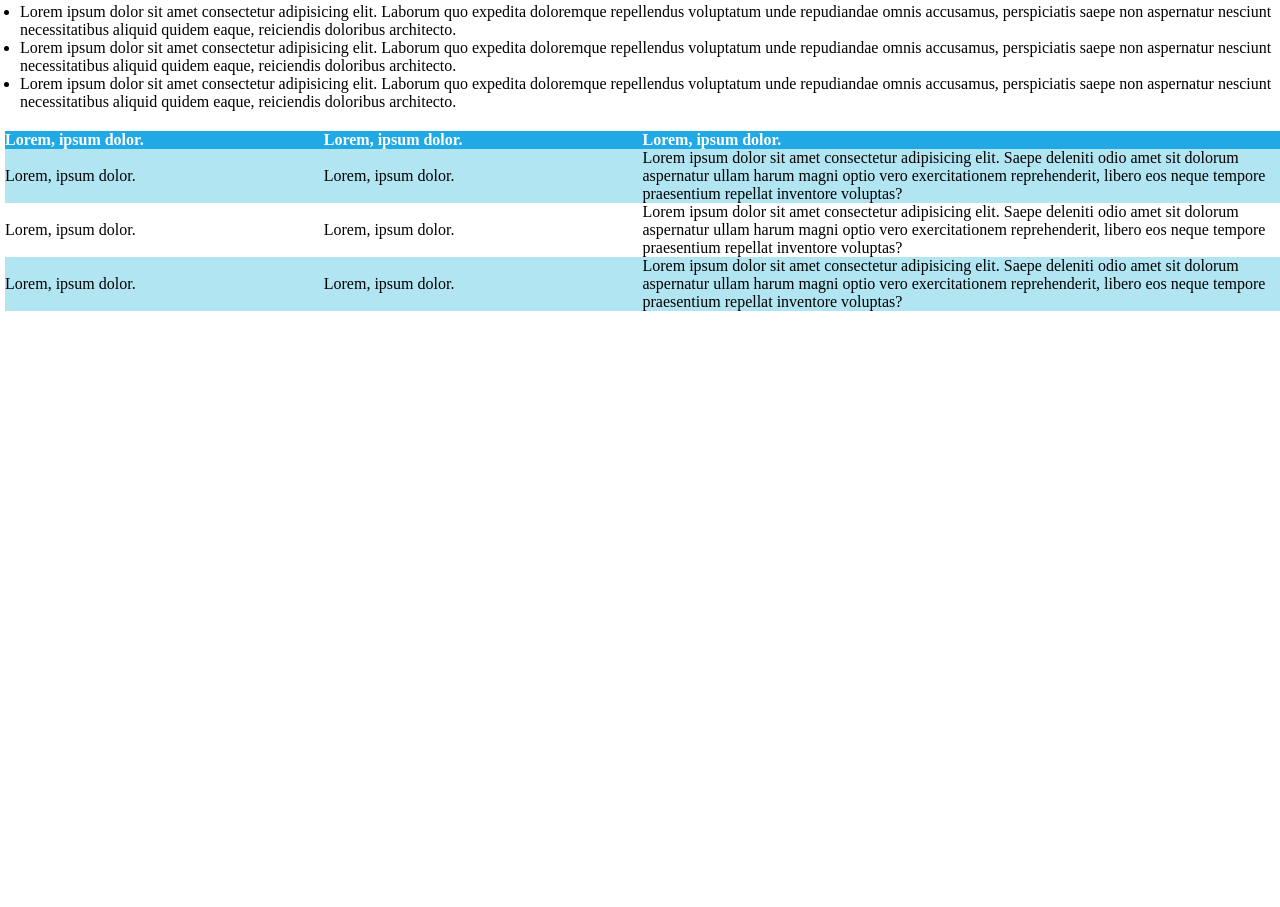
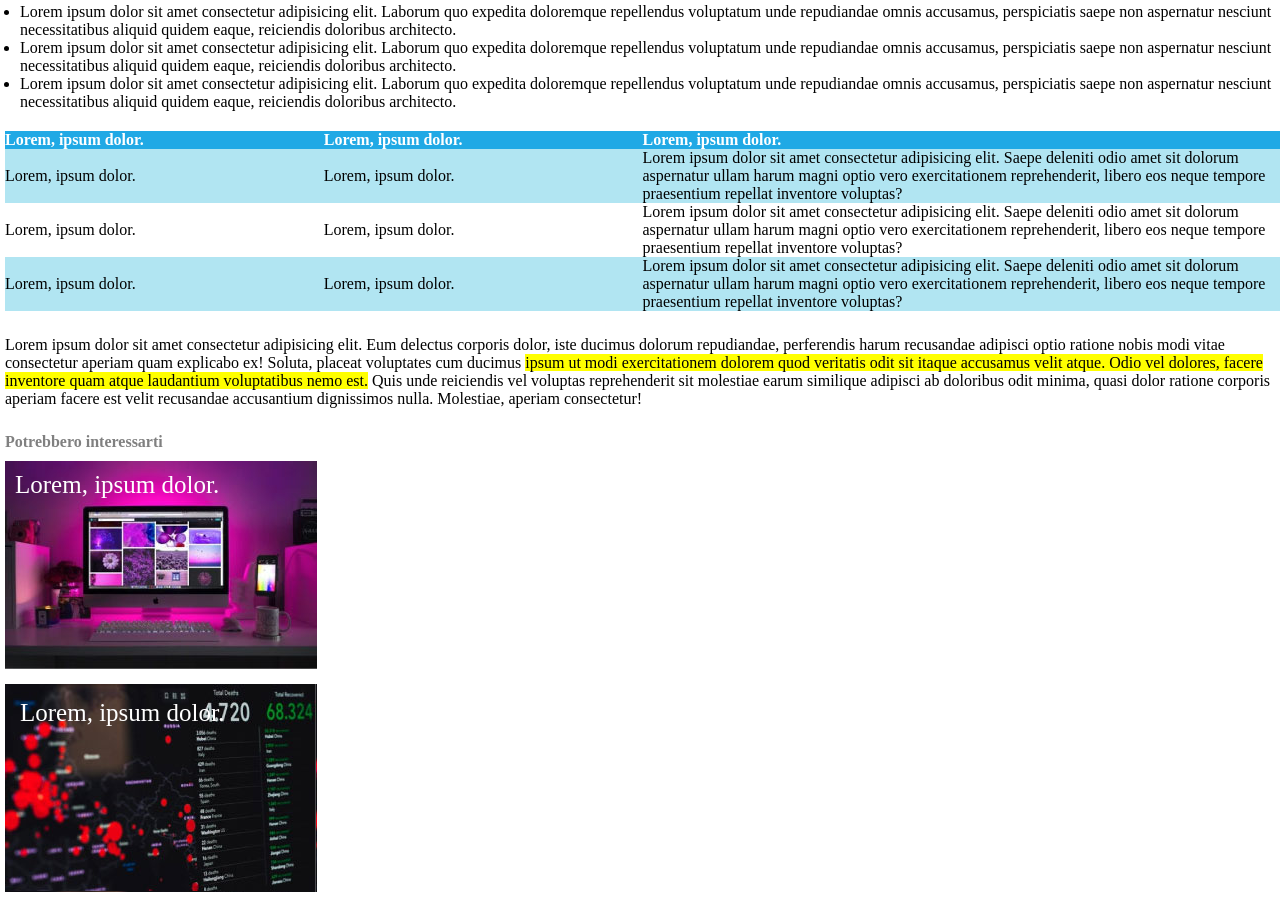
Before and after one commit to AndreaLinza/html-css-booleaner, a plain HTML site: page index.html in a window 1280 px wide. Shown: the part 749-1656 px from the top of the page. Before the commit the page ends 1060 px from the top, so only its background shows below. Drawn offline with Linux system fonts and the light colour scheme.

Commit message:
Final-Section

```diff
--- a/CSS/style.css
+++ b/CSS/style.css
@@ -1,9 +1,9 @@
-
-*{
+* {
     margin: 0;
     padding: 0;
     box-sizing: border-box;
 }
+
 header {
     background-image: url("../imgs/pattern.png");
     background-size: contain;
@@ -17,51 +17,85 @@ h1 {
     font-size: 40px;
 }
 
-
 #Logo {
     width: 250px;
     margin-top: 25px;
 }
-main{
+
+#Bool {
+    color: #2BADE6;
+    font-weight: 600;
+}
+
+.write {
+    margin-bottom: 20px;
+    color: grey;
+}
+
+main {
     margin-left: 5px;
 }
-.list{
-    margin-left:15px ;
+
+.list {
+    margin-left: 15px;
     margin-bottom: 20px;
 }
 
-.photo-description{
+.photo-description {
     font-size: 10px;
 }
 
-.write{
-    margin-bottom: 20px;
-    color: grey;
-}
-table{
+table {
     table-layout: auto;
     width: 100%;
     border-spacing: 0;
 }
 
-thead{
+thead {
     background-color: #20A9E5;
     color: white;
     text-align: left;
 }
-.light-blue{
+
+.light-blue {
     background-color: #B1E5F2;
 }
 
-.table-50{
+.table-50 {
     width: 50%;
 }
 
-span {
-    color: #2BADE6;
-    font-weight: 600;
+.text-highlighted {
+    margin: 25px 0;
 }
 
-.text-highlighted{
-    margin: 25px 0;
+footer {
+    margin: 5px;
 }
+
+.announcement {
+    color: grey;
+    font-weight: bolder;
+    margin-bottom: 10px;
+}
+
+.pic-1 {
+    background-image: url('../imgs/monitor.jpg');
+    color: white;
+    width: 312px;
+    height: 208px;
+    padding: 10px;
+    margin-bottom: 15px;
+    font-size: 25px;
+
+}
+
+.pic-2 {
+    background-image: url('../imgs/graph.jpg');
+    color: white;
+    width: 312px;
+    height: 208px;
+    margin-bottom: 15px;
+    padding: 15px;
+    font-size: 25px;
+}
--- a/index.html
+++ b/index.html
@@ -19,7 +19,7 @@
         <section>
             <h1>Internet deve essere al servizio del "bene pubblico": il manifesto di Tim Berners-Lee</h1>
             <div class="write">
-                <strong>Scritto da <span>The Booleaner</span></strong> <br>
+                <strong>Scritto da <span id="Bool">The Booleaner</span></strong> <br>
                 <strong>10/10/2020</strong>
             </div>
 
@@ -96,7 +96,37 @@
                 </tr>
             </tbody>
         </table>
+
+        <section>
+            <div>
+                <p class="text-highlighted">
+                    Lorem ipsum dolor sit amet consectetur adipisicing elit. Eum delectus corporis dolor, iste ducimus
+                    dolorum repudiandae, perferendis harum recusandae adipisci optio ratione nobis modi vitae
+                    consectetur
+                    aperiam quam explicabo ex!
+                    Soluta, placeat voluptates cum ducimus <mark> ipsum ut modi exercitationem dolorem quod veritatis
+                        odit
+                        sit
+                        itaque accusamus velit atque. Odio vel dolores, facere inventore quam atque laudantium
+                        voluptatibus
+                        nemo
+                        est.</mark>
+                    Quis unde reiciendis vel voluptas reprehenderit sit molestiae earum similique adipisci ab doloribus
+                    odit
+                    minima, quasi dolor ratione corporis aperiam facere est velit recusandae accusantium dignissimos
+                    nulla.
+                    Molestiae, aperiam consectetur!
+                </p>
+            </div>
+        </section>
     </main>
+    <!--Sezione finale-->
+
+    <footer>
+        <div class="announcement"> Potrebbero interessarti</div>
+        <div class="pic-1">Lorem, ipsum dolor.</div>
+        <div class="pic-2">Lorem, ipsum dolor.</div>
+    </footer>
 </body>
 
 </html>
```
